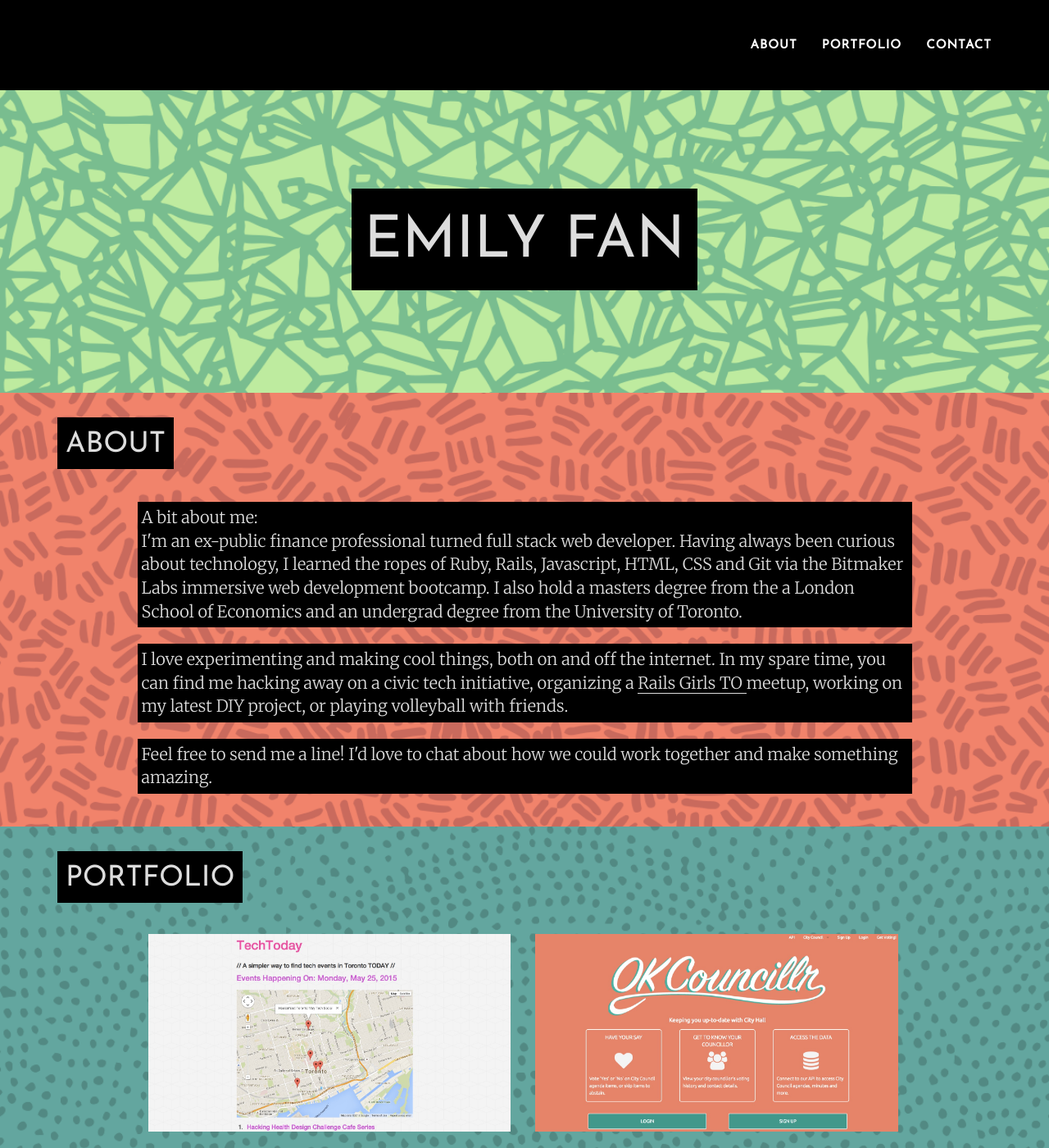
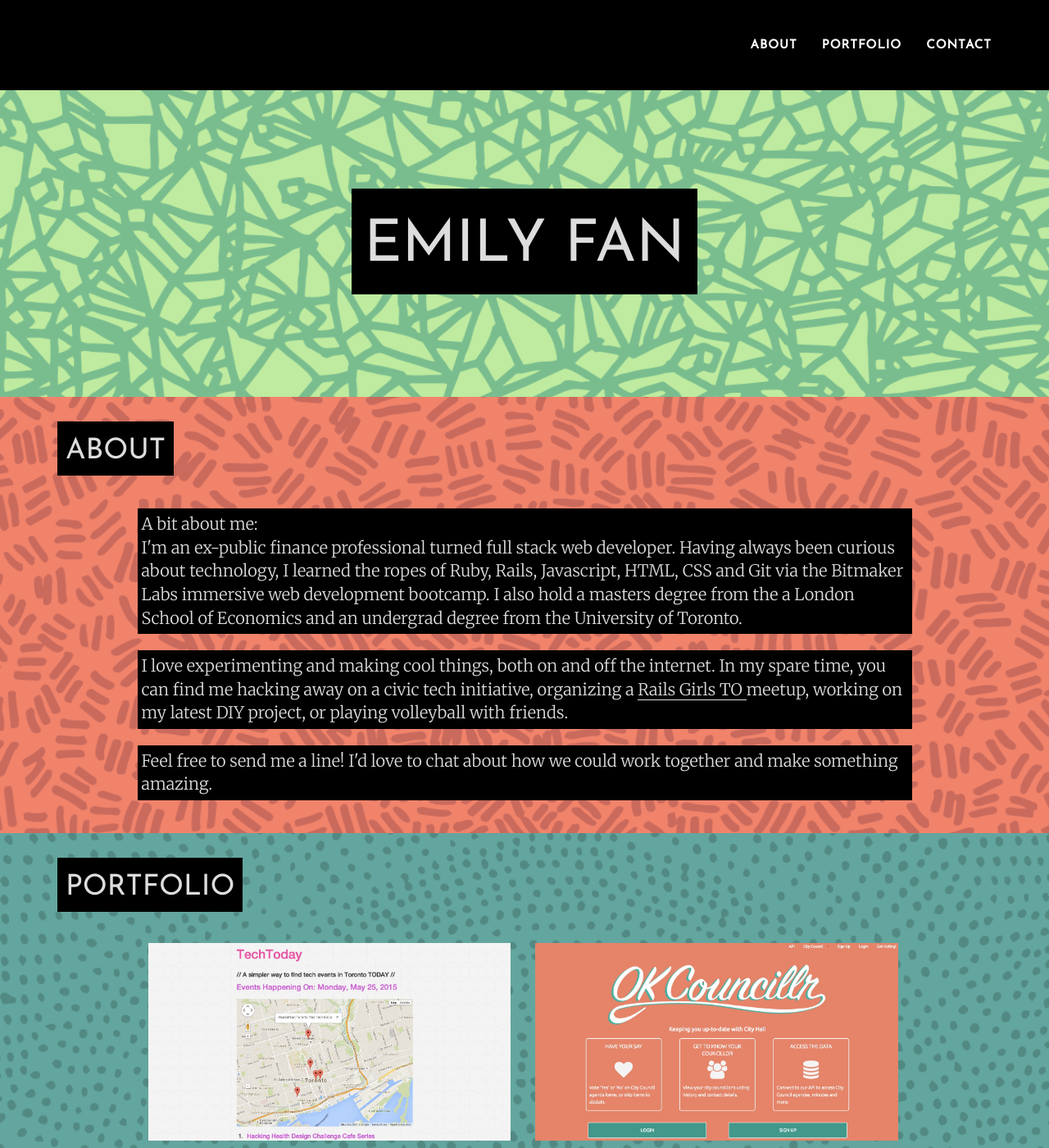
Before and after one commit to emilyjfan/emilyjfan.github.io, a Jekyll site: the page built from index.html, in a window 1280 px wide and 1400 px high. Shown: the whole window at 82% size. Built offline with Jekyll 4.4.1, drawn with Linux system fonts in a browser that asks for light colours; some web fonts are replaced.

Commit message:
minor changes to style

```diff
--- a/_includes/css/main.css
+++ b/_includes/css/main.css
@@ -37,7 +37,7 @@ h4,
 h5,
 h6 {
     font-family: 'Josefin Sans', sans-serif;
-    padding: 15px 10px 10px 10px;
+    padding: 18px 10px 10px 10px;
     margin-top: 22px;
     margin-bottom: 22px;
 }
@@ -73,7 +73,7 @@ header .intro-text .name {
     font-weight: 400;
     background-color: black;
     display: inline-block;
-    padding: 15px 15px 7px 15px;
+    padding: 20px 15px 7px 15px;
 }
 
 header .intro-text .skills {
```
